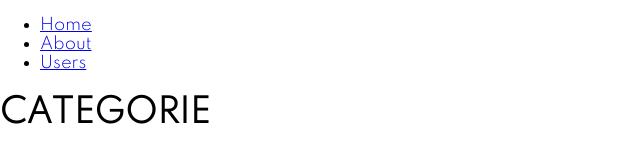
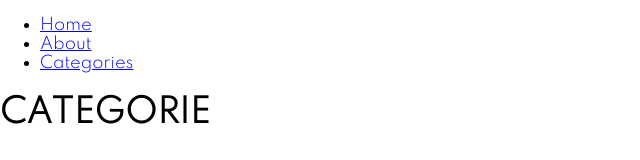
Before and after one commit to HoraceSupertramp/panifrutti, a React app: page /categories in a window 1280 px wide. Shown: the top 160 px of the page, without its empty margins (0-640 px from the left). Built offline with nearby package versions, Linux system fonts and the light colour scheme.

Commit message:
sets browser router and navigation from url bar

```diff
--- a/src/App.tsx
+++ b/src/App.tsx
@@ -24,17 +24,15 @@
                         <NavLink to="/about">About</NavLink>
                     </li>
                     <li>
-                        <NavLink to="/users">Users</NavLink>
+                        <NavLink to="/categories">Categories</NavLink>
                     </li>
                 </ul>
             </nav>
 
-            <Switch>
-                <Route path="/about" component={About}/>
-                <Route path="/categories" component={Categories}/>
-                <Route path="/summary" component={Summary}/>
-                <Route exact={true} path="/" component={Home}/>
-            </Switch>
+            <Route path="/about" component={About}/>
+            <Route path="/categories" component={Categories}/>
+            <Route path="/summary" component={Summary}/>
+            <Route exact={true} path="/" component={Home}/>
         </BrowserRouter>
     )
 }
--- a/src/components-pages/Categories.tsx
+++ b/src/components-pages/Categories.tsx
@@ -1,4 +1,5 @@
 import React from "react";
+import {NavLink} from "react-router-dom";
 
 
 const Categories : React.FC = () => {
--- a/webpack.config.js
+++ b/webpack.config.js
@@ -11,7 +11,8 @@
             open: true,
             host: "localhost",
             disableHostCheck: true,
-            port: 9000
+            port: 9000,
+            historyApiFallback: true
         },
         entry: path.resolve(__dirname, "src", "index.tsx"),
         output: {
```
